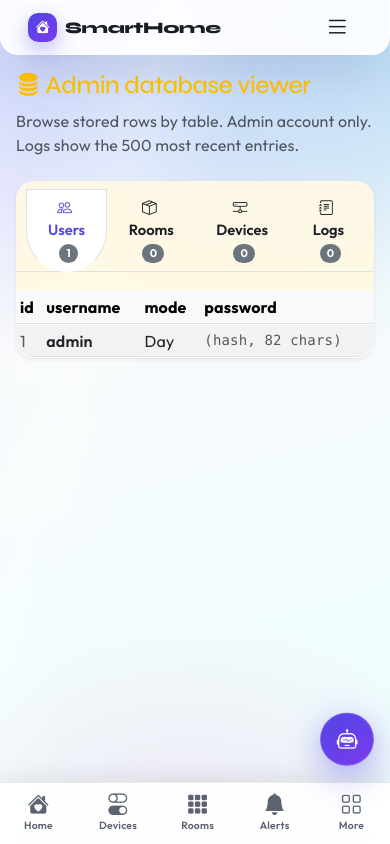
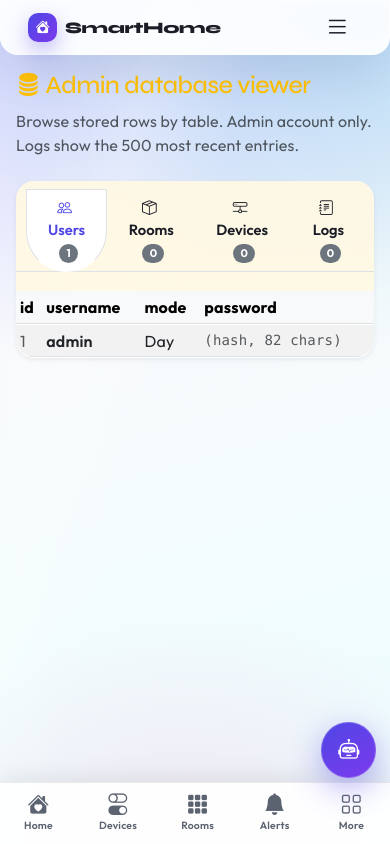
Before and after one commit to rohithkumar505/smart-home, a Flask app: page /admin_db in a window 390 px wide. Run offline with Flask 3, Linux system fonts and the light colour scheme; a user stored in the database is signed in; data comes from the database, SQL or seed files in the repository; data that the repository does not hold is empty; some libraries are stand-ins or nearby versions.

Commit message:
Pin AI assistant to bottom-right on mobile.
Keep the robot FAB anchored above the mobile nav and open the chat panel upward from the corner.

Co-authored-by: Cursor <cursoragent@cursor.com>

```diff
--- a/static/css/style.css
+++ b/static/css/style.css
@@ -1740,13 +1740,15 @@ html[data-theme='dark'] .usage-heatmap__legend {
 /* Floating assistant widget (bottom-right) */
 .ai-assistant-wrap {
     position: fixed;
-    z-index: 1080;
+    z-index: 1090;
     bottom: 1.35rem;
     right: 1.35rem;
+    left: auto;
     display: flex;
-    flex-direction: column;
+    flex-direction: column-reverse;
     align-items: flex-end;
-    gap: 0.85rem;
+    justify-content: flex-end;
+    gap: 0.75rem;
     pointer-events: none;
 }
 
@@ -2295,22 +2297,28 @@ html[data-theme='dark'] .ai-mic-btn:hover {
         font-size: 1.6rem;
     }
 
-    /* AI Chat floating widget — mobile */
+    /* AI Chat floating widget — pinned bottom-right above mobile nav */
     .ai-assistant-wrap {
-        bottom: calc(4.85rem + env(safe-area-inset-bottom));
-        right: 1rem;
+        bottom: calc(4.15rem + env(safe-area-inset-bottom, 0px));
+        right: max(0.85rem, env(safe-area-inset-right, 0px));
+        left: auto;
+        gap: 0.65rem;
     }
 
     .ai-assistant-panel {
-        width: calc(100vw - 2rem);
-        max-height: min(480px, calc(100dvh - 10rem));
-        border-radius: 18px;
+        width: min(392px, calc(100vw - 1.7rem));
+        max-height: min(68dvh, calc(100dvh - 8.5rem - env(safe-area-inset-bottom, 0px)));
+        border-radius: 18px 18px 10px 18px;
+        transform-origin: bottom right;
     }
 
     .ai-assistant-fab {
-        width: 3.35rem;
-        height: 3.35rem;
-        font-size: 1.3rem;
+        width: 3.45rem;
+        height: 3.45rem;
+        font-size: 1.32rem;
+        animation: none;
+        flex-shrink: 0;
+        margin-left: auto;
     }
 
     .ai-chat-header {
@@ -2524,6 +2532,12 @@ html[data-theme='dark'] .ai-mic-btn:hover {
 
 /* ── Touch devices: disable hover effects that feel wrong on touch ── */
 @media (hover: none) and (pointer: coarse) {
+    .ai-assistant-fab {
+        animation: none;
+    }
+    .ai-assistant-fab:active {
+        transform: scale(0.96);
+    }
     .device-dash-card:hover {
         transform: none;
     }
--- a/templates/dashboard.html
+++ b/templates/dashboard.html
@@ -33,7 +33,7 @@
                 </div>
                 <h1 class="fw-bold display-6 mb-2 magic-gradient-text">Hello, {{ current_user.username }}</h1>
                 <p class="text-muted mb-0 fs-6">{{ devices|length }} device{% if devices|length != 1 %}s{% endif %} &nbsp;·&nbsp; <span id="dashboardOnDevicesText">{{ on_devices }}</span> on</p>
-                <p class="text-muted small mt-2 mb-0"><i class="bi bi-robot me-1"></i> Tap the floating assistant (bottom-right) — voice works on desktop at <strong>http://127.0.0.1:5005</strong>.</p>
+                <p class="text-muted small mt-2 mb-0"><i class="bi bi-robot me-1"></i> Tap the robot button <span class="d-md-none">at the bottom-right</span><span class="d-none d-md-inline">(bottom-right)</span> to chat or use voice.</p>
             </div>
         </div>
     </div>
--- a/templates/includes/ai_assistant_widget.html
+++ b/templates/includes/ai_assistant_widget.html
@@ -1,4 +1,9 @@
 <div class="ai-assistant-wrap" id="aiAssistantWrap" aria-live="polite">
+    <button type="button" class="ai-assistant-fab" id="aiAssistantFab" aria-label="Open AI assistant. Hold for voice." aria-expanded="false" aria-controls="aiChatPanel" title="Tap to open · hold for voice">
+        <span class="ai-assistant-fab__pulse" aria-hidden="true"></span>
+        <i class="bi bi-robot ai-assistant-fab__icon ai-assistant-fab__icon--open" aria-hidden="true"></i>
+        <i class="bi bi-x-lg ai-assistant-fab__icon ai-assistant-fab__icon--close" aria-hidden="true"></i>
+    </button>
     <div class="ai-chat-panel ai-assistant-panel" id="aiChatPanel" role="dialog" aria-label="AI Assistant" aria-hidden="true">
         <div class="ai-chat-header">
             <span class="ai-chat-badge"><i class="bi bi-robot me-1"></i>AI Assistant</span>
@@ -36,9 +41,4 @@
         </form>
         <p class="ai-voice-hint small text-muted mb-0 px-3 pb-2 d-none" id="aiVoiceHint"></p>
     </div>
-    <button type="button" class="ai-assistant-fab" id="aiAssistantFab" aria-label="Open AI assistant. Hold for voice." aria-expanded="false" aria-controls="aiChatPanel" title="Tap to open · hold for voice">
-        <span class="ai-assistant-fab__pulse" aria-hidden="true"></span>
-        <i class="bi bi-robot ai-assistant-fab__icon ai-assistant-fab__icon--open" aria-hidden="true"></i>
-        <i class="bi bi-x-lg ai-assistant-fab__icon ai-assistant-fab__icon--close" aria-hidden="true"></i>
-    </button>
 </div>
```
